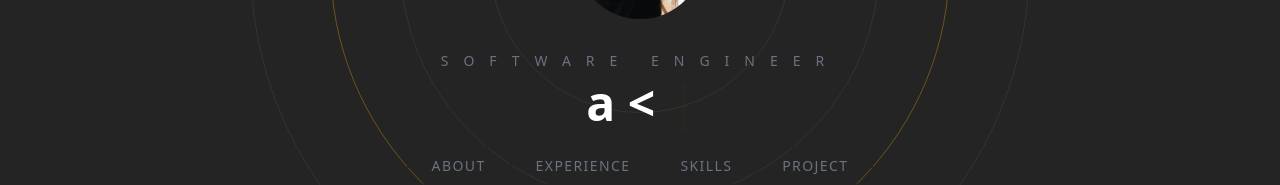
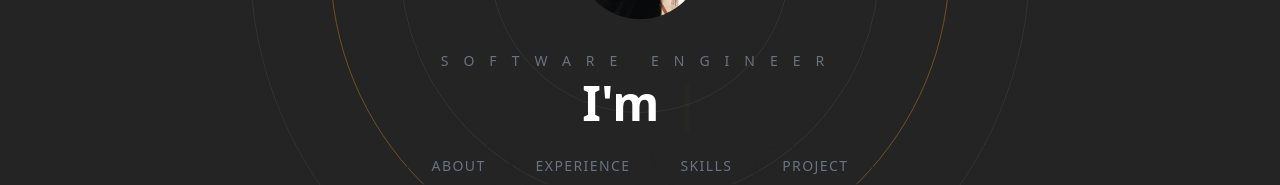
Before and after one commit to Programmer-Mukesh/Mukesh-Portfolio, a Next.js app: page / in a window 1280 px wide. Shown: the part 378-563 px from the top of the page. Built offline with nearby package versions, Linux system fonts and the light colour scheme.

Commit message:
updated hero type

```diff
--- a/components/Hero.tsx
+++ b/components/Hero.tsx
@@ -9,9 +9,9 @@ type Props = {};
 const Hero = (props: Props) => {
   const aboutHeadings = [
     "Hi, This is Mukesh Kumar",
-    "a <Software Engineer/>",
-    "a Photographer",
-    "an Artist",
+    "I'm a Front-end developer",
+    "Guy-who-loves-designing-web-pages.js",
+    "<AndAlsoLikesPhotography/>",
   ];
 
   return (
```
Also changed, not shown: 1 other file (tests, documents, lock files or other folders).
